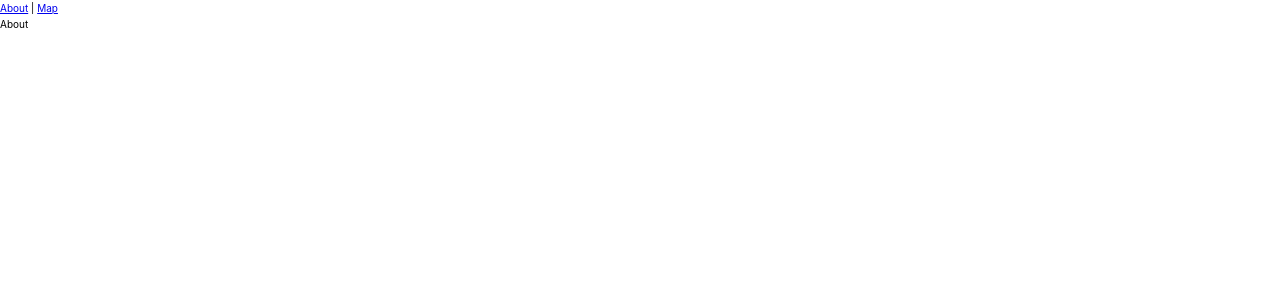
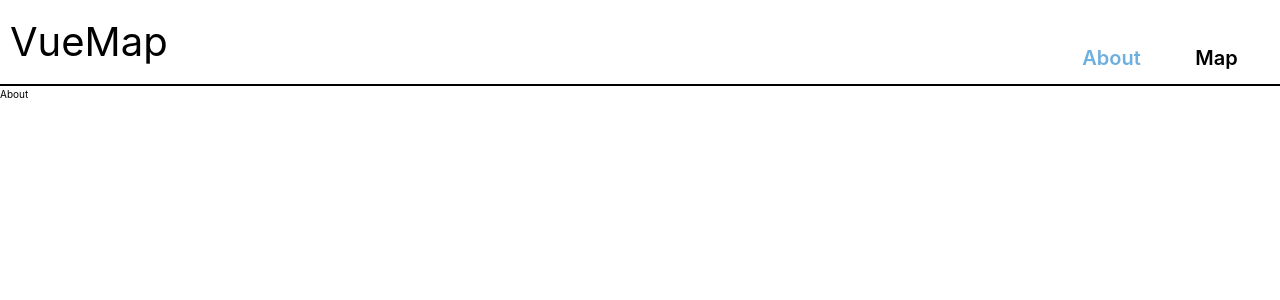
Before and after one commit to NojusM/Map-using-Vue, a Vue app: page / in a window 1280 px wide. Shown: the top 300 px of the page. Built offline with nearby package versions, Linux system fonts and the light colour scheme.

Commit message:
UPDATE NAVBAR CSS

```diff
--- a/src/App.vue
+++ b/src/App.vue
@@ -2,12 +2,46 @@
 
 <template>
   <nav>
-    <router-link to="/">About</router-link> |
-    <router-link to="/map">Map</router-link>
+    <div class="title">VueMap</div>
+    <div class="links">
+      <router-link to="/">About</router-link>
+      <router-link to="/map">Map</router-link>
+    </div>
   </nav>
   <main>
     <router-view />
   </main>
 </template>
 
-<style scoped></style>
+<style scoped>
+nav {
+  display: grid;
+  grid-template-columns: 5fr 1fr;
+  border-bottom: 2px solid black;
+  padding: 1rem;
+}
+.title {
+  font-size: 4rem;
+}
+
+.links {
+  display: flex;
+  justify-content: space-around;
+  align-items: flex-end;
+}
+
+.links a {
+  color: black;
+  font-size: 2rem;
+  font-weight: 600;
+  text-decoration: none;
+  margin-right: 1rem;
+}
+
+.links a:hover {
+  color: var(--primary);
+}
+.links a.router-link-exact-active {
+  color: var(--primary-bright);
+}
+</style>
```
